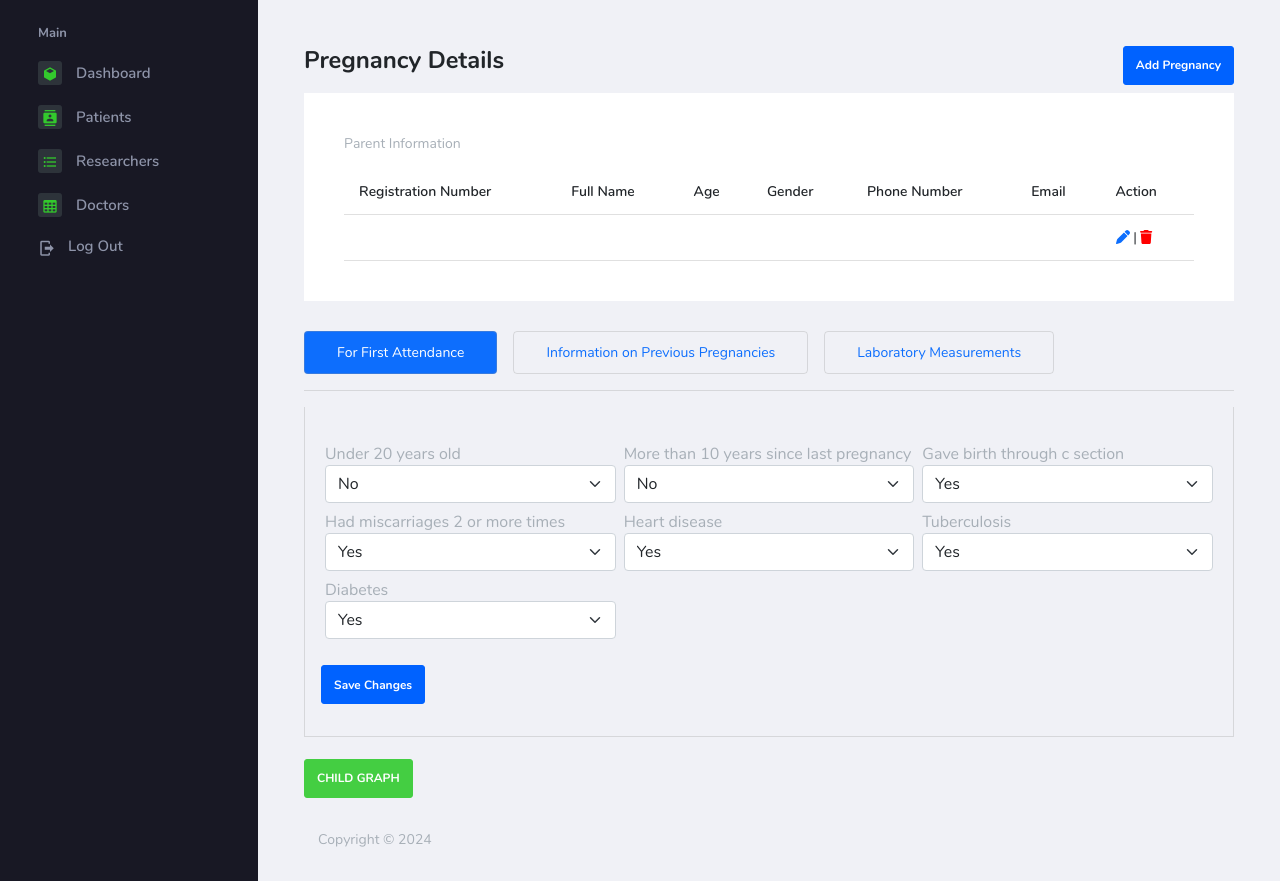
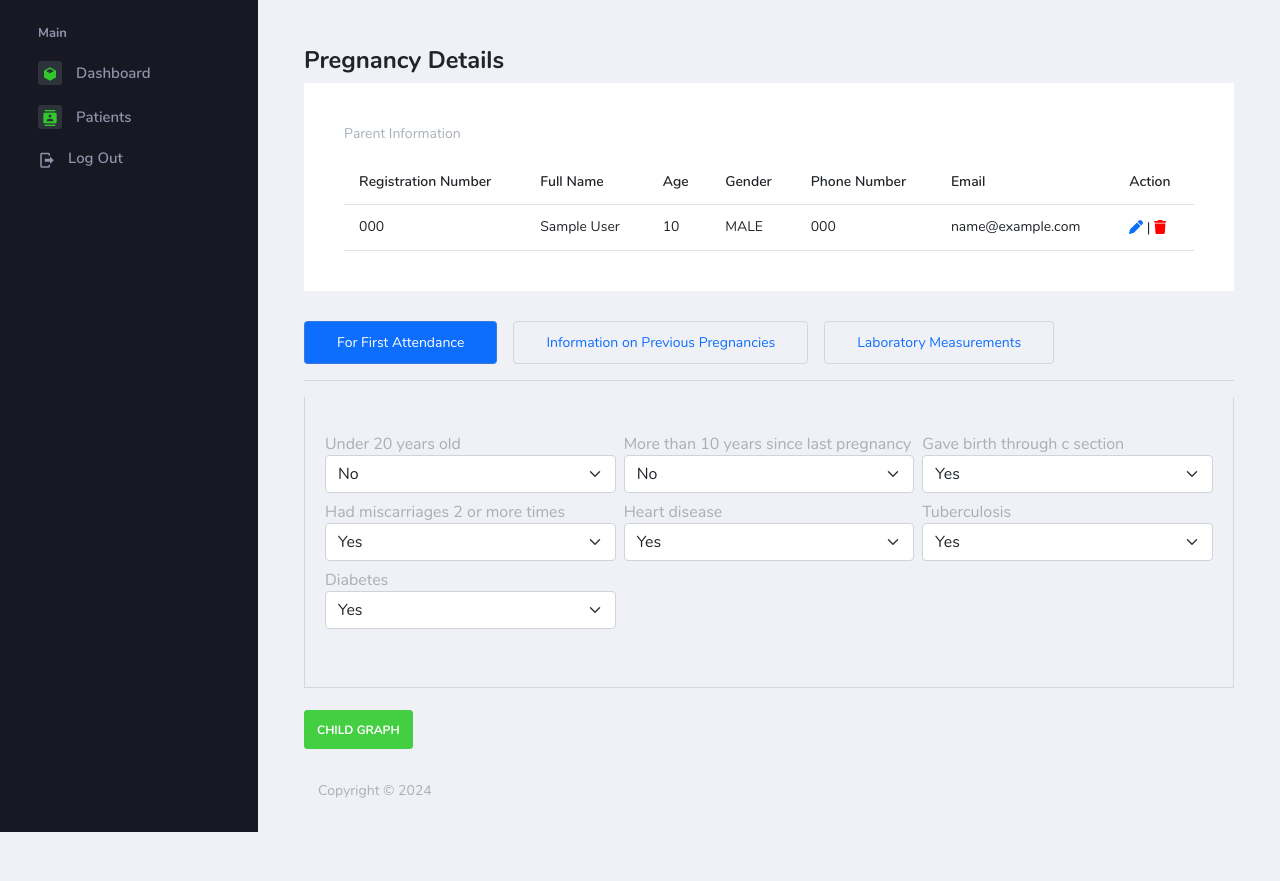
Before and after one commit to hassanyange/digitization-clinical-card-system, a Django app: page /patient/pregnance/1/ in a window 1280 px wide. Shown: the part 64-945 px from the top of the page. After the commit the page ends 896 px from the top, so only its background shows below. Run offline with Django 5.2, Linux system fonts and the light colour scheme; a user stored in the database is signed in; tables that the repository leaves empty hold one stand-in row (values such as "Sample post"); some libraries are stand-ins or nearby versions.

Commit message:
passowrd user

```diff
--- a/main/models.py
+++ b/main/models.py
@@ -16,7 +16,7 @@
         return self.name
 
 class Doctor(models.Model):
-    user = models.ForeignKey(User, null=True, blank=True, on_delete=models.CASCADE)
+    user = models.OneToOneField(User, null=True, blank=True, on_delete=models.CASCADE)
     name = models.CharField(max_length=50)
     email = models.EmailField(max_length=200, blank=True, null=True)
     phone_number = models.CharField(max_length=200, blank=True, null=True)
@@ -32,7 +32,7 @@
 
 
 class Researcher(models.Model):
-    user = models.ForeignKey(User, null=True, blank=True, on_delete=models.CASCADE)
+    user = models.OneToOneField(User, null=True, blank=True, on_delete=models.CASCADE)
     name = models.CharField(max_length=50)
     email = models.EmailField(max_length=200, blank=True, null=True)
     phone_number = models.CharField(max_length=200, blank=True, null=True)
@@ -45,7 +45,7 @@
         return self.name
 
 class Patient(models.Model):
-    user = models.ForeignKey(User, null=True, blank=True, on_delete=models.CASCADE)
+    user = models.OneToOneField(User, null=True, blank=True, on_delete=models.CASCADE)
     registration_number = models.CharField(max_length=15)
     full_name = models.CharField(max_length=50)
     age = models.IntegerField()
--- a/main/views.py
+++ b/main/views.py
@@ -12,6 +12,20 @@
 # Create your views here.
 @login_required
 def home(request):
+
+    user = request.user
+    print(user)
+    try:
+        patient = Patient.objects.get(user=user)
+        print("patient foundddddd")
+        return redirect('patients')
+    except Patient.DoesNotExist:
+        print("Patient dont exist")
+        pass
+
+
+
+
     total_patients = Patient.objects.count()
     total_doctors = Doctor.objects.count()
     # total_researchers = Researcher.objects.count()
@@ -83,6 +97,16 @@
 # list all pattients
 @login_required()
 def patients(request):
+
+    try:
+        if request.user.patient:
+            patients_list = Patient.objects.filter(user=request.user)
+            form = PatientForm()
+            context = {'patients': patients_list, 'form': form}
+            return render(request, 'patients.html', context)
+    except:
+        pass
+
     patients_list = Patient.objects.all()
     form = PatientForm()
     if request.method == 'POST':
@@ -93,11 +117,9 @@
             messages.error(request, 'User already exists')
             return redirect(patients)
 
-        user  = User.objects.create_user(username=username, email=username, password=password)
-        user.save()
-
-
         if form.is_valid():
+            user  = User.objects.create_user(username=username, email=username, password=password)
+            user.save()
             data = form.save(commit=False)
             data.user = user
             data.save()
@@ -235,7 +257,7 @@
             return redirect(pregnance, id)
 
     context = {
-        'pregnance': pregnancey,
+        'pregnancey': pregnancey,
         'first_pregnance_form': first_pregnance_form,
         'previous_pregnancies_form': previous_pregnancies_form,
         'labaratory_info_form': labaratory_info_form
--- a/templates/child_data.html
+++ b/templates/child_data.html
@@ -27,9 +27,9 @@
                         <div class="card-body">
                            <h4 class="card-title">Child Details</h4>
                            <!-- Button trigger modal -->
-                           <button type="button" class="btn btn-primary" data-bs-toggle="modal" data-bs-target="#addPatientModal">
+                           {% comment %} <button type="button" class="btn btn-primary" data-bs-toggle="modal" data-bs-target="#addPatientModal">
                            Add Patient
-                           </button>
+                           </button> {% endcomment %}
                            {% include "snippets/messages.html" %}
 
 
--- a/templates/pregnance.html
+++ b/templates/pregnance.html
@@ -16,14 +16,14 @@
         <h2 class="text-dark font-weight-bold mb-2">Pregnancy Details</h2>
         <div class="d-flex justify-content-between">
           <!-- Button trigger modal -->
-          <button
+          {% comment %} <button
             type="button"
             class="btn btn-primary  mb-2"
             data-bs-toggle="modal"
             data-bs-target="#addPatientModal"
           >
             Add Pregnancy
-          </button>
+          </button> {% endcomment %}
         </div>
       </div>
       {% include "snippets/messages.html" %}
@@ -32,6 +32,7 @@
           <div class="col-lg-12 grid-margin stretch-card">
             <div class="card">
               <div class="card-body">
+
                 <p>Parent Information</p>
                 <div class="table-responsive">
                   <table class="table table-hover">
@@ -48,12 +49,12 @@
                     </thead>
                     <tbody>
                       <tr>
-                        <td>{{ pregnancy.patient.registration_number }}</td>
-                        <td>{{ pregnancy.patient.full_name }}</td>
-                        <td>{{ pregnancy.patient.age }}</td>
-                        <td>{{ pregnancy.patient.get_gender_display }}</td>
-                        <td>{{ pregnancy.patient.phone_number }}</td>
-                        <td>{{ pregnancy.patient.email }}</td>
+                        <td>{{ pregnancey.patient.registration_number }}</td>
+                        <td>{{ pregnancey.patient.full_name }}</td>
+                        <td>{{ pregnancey.patient.age }}</td>
+                        <td>{{ pregnancey.patient.get_gender_display }}</td>
+                        <td>{{ pregnancey.patient.phone_number }}</td>
+                        <td>{{ pregnancey.patient.email }}</td>
                         <td>
                           <a href="#"><i class="fa-solid fa-pen"></i></a> |
                           <a href="#"><i class="fa-solid fa-trash" style="color: #ff0000"></i></a>
@@ -100,9 +101,14 @@
                 </div>
                 <br>
 
+
+                {% if not request.user.patient %}
                 <button type="submit" name="first_pregnancy_form_save" class="btn btn-primary">
                     Save Changes
                 </button>
+                {% endif %}
+
+
             </form>
         </div>
         <div class="tab-pane fade" id="pills-profile" role="tabpanel" aria-labelledby="pills-profile-tab">
@@ -122,9 +128,11 @@
                 </div>
                 <br>
 
+                {% if not request.user.patient %}
                 <button type="submit" name="previous_pregnancies_form_save" class="btn btn-primary">
                     Save Changes
                 </button>
+                {% endif %}
             </form>
 
         </div>
@@ -144,9 +152,11 @@
                     {% endfor %}
                 </div>
                 <br>
+                {% if not request.user.patient %}
                 <button type="submit" name="labaratory_info_form_save" class="btn btn-primary">
                     Save Changes
                 </button>
+                {% endif %}
             </form>
 
         </div>
--- a/templates/snippets/sidebar.html
+++ b/templates/snippets/sidebar.html
@@ -9,18 +9,16 @@
       </a>
     </li>
 
-    <li class="nav-item">
-      <a class="nav-link" href="{% url 'patients' %}">
-        <span class="icon-bg"><i class="mdi mdi-contacts menu-icon"></i></span>
-        <span class="menu-title">Patients</span>
-      </a>
-    </li>
+
     {% comment %} <li class="nav-item">
       <a class="nav-link" href="">
         <span class="icon-bg"><i class="mdi mdi-chart-bar menu-icon"></i></span>
         <span class="menu-title">Reports</span>
       </a>
     </li> {% endcomment %}
+
+
+    {% if not user.patient %}
     <li class="nav-item">
       <a class="nav-link" href=" {% url 'researchers' %} ">
         <span class="icon-bg"
@@ -38,6 +36,18 @@
         <span class="menu-title">Doctors</span>
       </a>
     </li>
+    {% endif %}
+
+
+
+    <li class="nav-item">
+      <a class="nav-link" href="{% url 'patients' %}">
+        <span class="icon-bg"><i class="mdi mdi-contacts menu-icon"></i></span>
+        <span class="menu-title">Patients</span>
+      </a>
+    </li>
+
+
 
     {% comment %} <li class="nav-item">
       <a class="nav-link" href="">
```
Also changed, not shown: templates/patient.html (+8 -0 lines), main/migrations/0010_alter_doctor_user_alter_patient_user_and_more.py (added).
